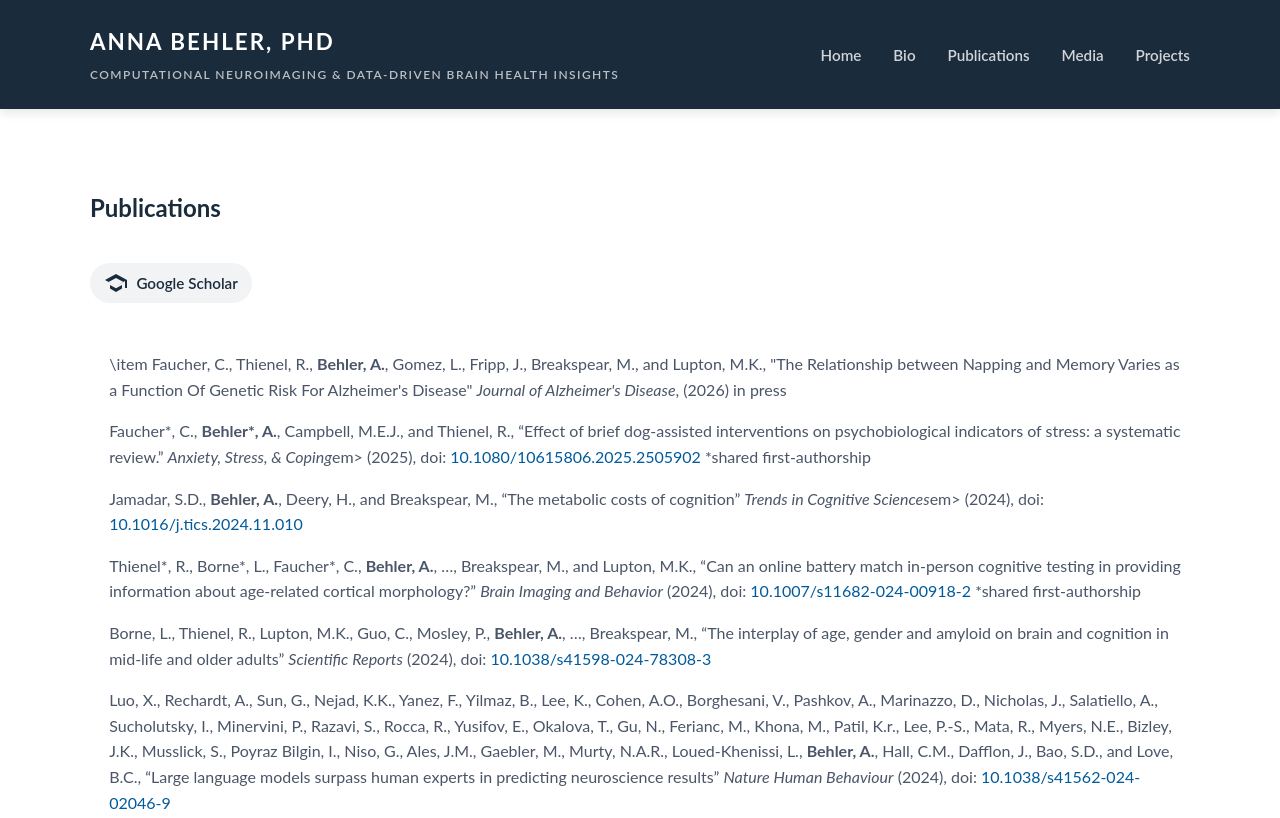
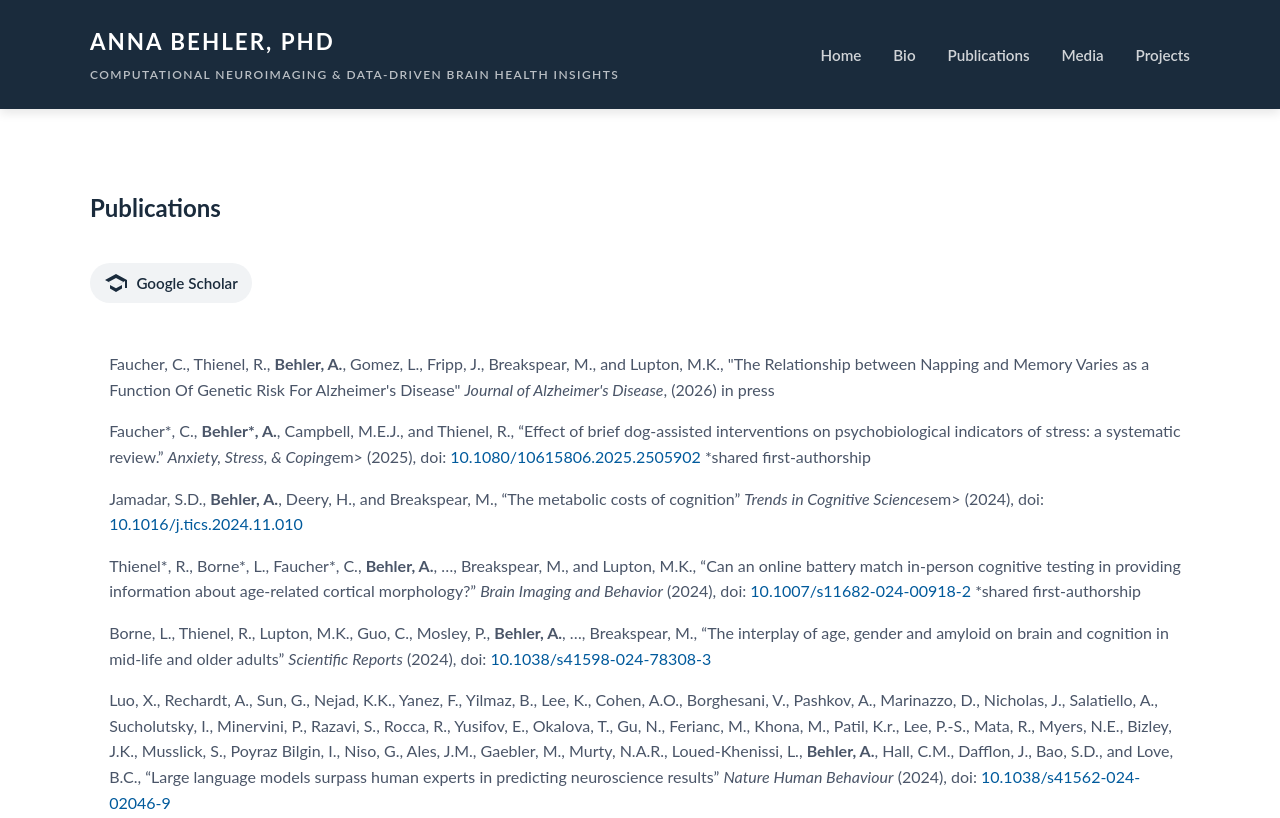
Before and after one commit to AnnaBhlr/annabhlr.github.io, a plain HTML site: page publications.html in a window 1280 px wide. Shown: the top 818 px of the page. Drawn offline with Linux system fonts and the light colour scheme.

Commit message:
Update publications.html

```diff
--- a/publications.html
+++ b/publications.html
@@ -420,7 +420,7 @@
                 Google Scholar
             </a>
             <ul class="pub-list">
-                <li>\item Faucher, C., Thienel, R., <strong>Behler, A.</strong>, Gomez, L., Fripp, J., Breakspear, M., and Lupton, M.K.,
+                <li>Faucher, C., Thienel, R., <strong>Behler, A.</strong>, Gomez, L., Fripp, J., Breakspear, M., and Lupton, M.K.,
                     "The Relationship between Napping and Memory Varies as a Function Of Genetic Risk For Alzheimer's Disease"
                     <em>Journal of Alzheimer's Disease</em>, (2026) in press
                 <li>Faucher*, C., <strong>Behler*, A.</strong>, Campbell, M.E.J., and Thienel, R., “Effect of brief dog-assisted
```
